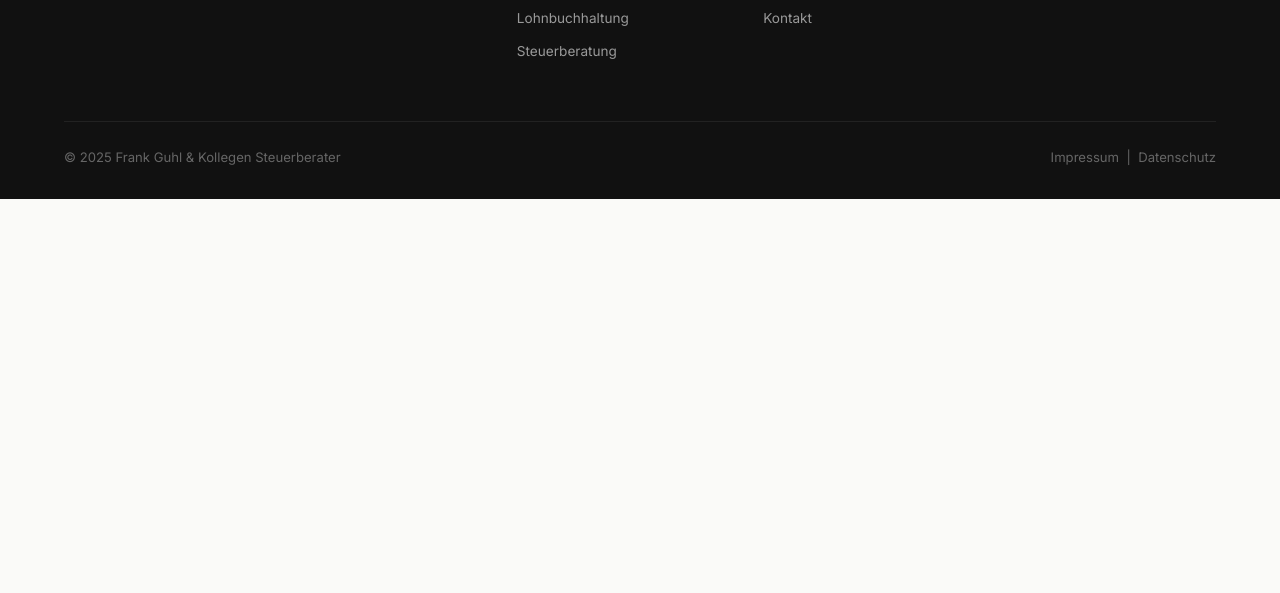
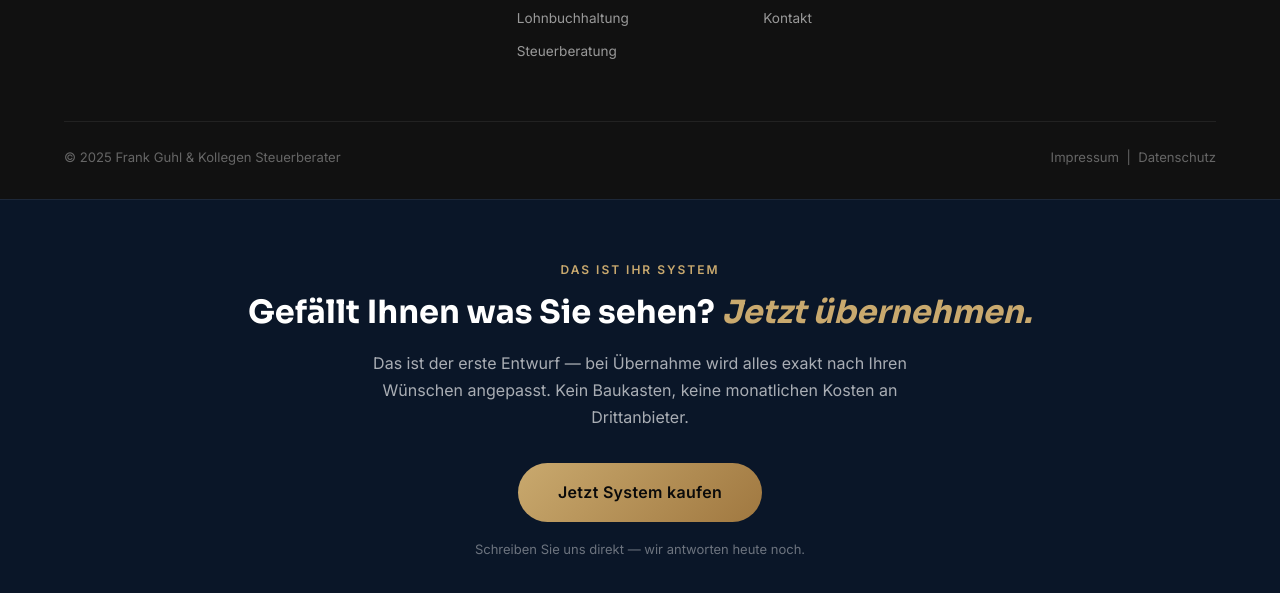
Before and after one commit to systemsforfuture/frank-guhl-and-kollegen-steuerberater-hanover, a plain HTML site: page index.html in a window 1280 px wide. Shown: the part 4876-5469 px from the top of the page. Before the commit the page ends 5075 px from the top, so only its background shows below. Drawn offline with Linux system fonts and the light colour scheme.

Commit message:
fix: add purchase CTA (SYSTEMS™ funnel) — added_portal_cta

```diff
--- a/index.html
+++ b/index.html
@@ -181,5 +181,24 @@ footer{background:#111;color:#fff;padding:60px 0 30px}
 </div>
 <div class="footer-bottom"><span>&copy; 2025 Frank Guhl &amp; Kollegen Steuerberater</span><div><a href="#">Impressum</a> &nbsp;|&nbsp; <a href="#">Datenschutz</a></div></div>
 </div></footer>
+
+<!-- SYSTEMS™ Purchase CTA — Prospect buys, not registers -->
+<section class="portal-cta-sec" style="background:var(--navy,#0a1628);padding:60px 0;border-top:1px solid rgba(255,255,255,0.08);">
+  <div style="max-width:900px;margin:0 auto;padding:0 24px;text-align:center;">
+    <p style="font-size:12px;letter-spacing:2px;text-transform:uppercase;color:var(--gold-l,#c9a96e);margin-bottom:12px;font-weight:600;">Das ist Ihr System</p>
+    <h3 style="font-size:clamp(1.4rem,2.5vw,2rem);font-weight:700;color:#ffffff;margin-bottom:16px;line-height:1.3;">
+      Gefällt Ihnen was Sie sehen? <em style="font-style:italic;color:var(--gold-l,#c9a96e);">Jetzt übernehmen.</em>
+    </h3>
+    <p style="color:rgba(255,255,255,0.65);font-size:1rem;line-height:1.7;margin-bottom:32px;max-width:580px;margin-left:auto;margin-right:auto;">
+      Das ist der erste Entwurf — bei Übernahme wird alles exakt nach Ihren Wünschen angepasst. Kein Baukasten, keine monatlichen Kosten an Drittanbieter.
+    </p>
+    <div style="display:flex;flex-direction:column;align-items:center;gap:16px;">
+      <a href="https://wa.me/4915126186817" target="_blank" style="display:inline-block;background:linear-gradient(135deg,var(--gold-l,#c9a96e),var(--gold,#a07840));color:#0a0a0a;font-weight:700;font-size:1rem;padding:16px 40px;border-radius:100px;text-decoration:none;letter-spacing:0.3px;">
+        Jetzt System kaufen
+      </a>
+      <span style="font-size:13px;color:rgba(255,255,255,0.4);">Schreiben Sie uns direkt — wir antworten heute noch.</span>
+    </div>
+  </div>
+</section>
 </body>
 </html>
```
